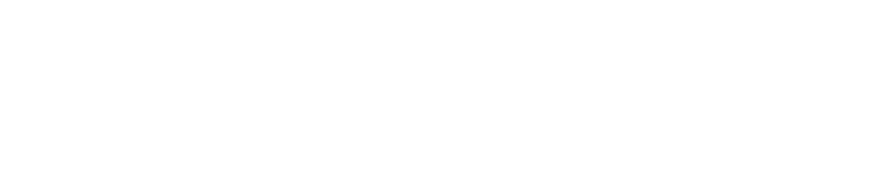
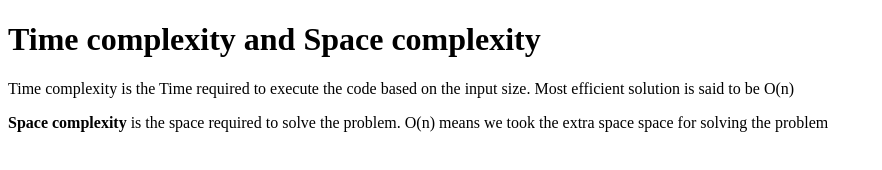
Before and after one commit to acciojob/time-and-space-complexity-abhinash3007, a website: page main.html in a window 1280 px wide. Shown: the whole page, without its empty margins (0-882 px from the left). Drawn offline with Linux system fonts and the light colour scheme.

Commit message:
created a submission

```diff
--- a/main.html
+++ b/main.html
@@ -8,6 +8,9 @@
 
 <body>
 	<!-- the entire body must be written by student -->
+	<h1>Time complexity and Space complexity</h1>
+	<p>Time complexity is the Time required to execute the code based on the input size. Most efficient solution is said to be O(n)</p>
+	<p><b>Space complexity</b> is the space required to solve the problem. O(n) means we took the extra space space for solving the problem</p>
     <script type="text/javascript" src="./script.js">
 </script>
 
```
